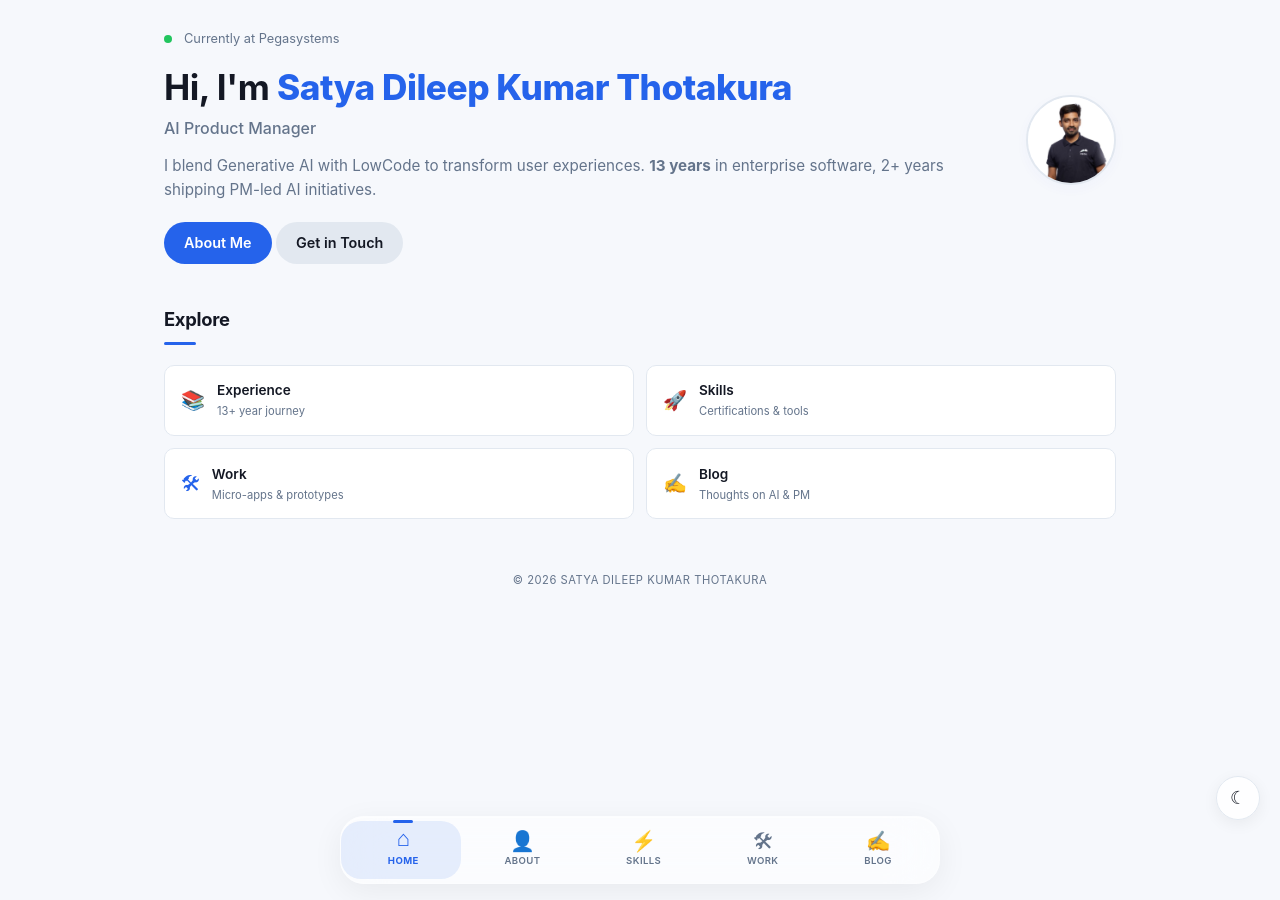
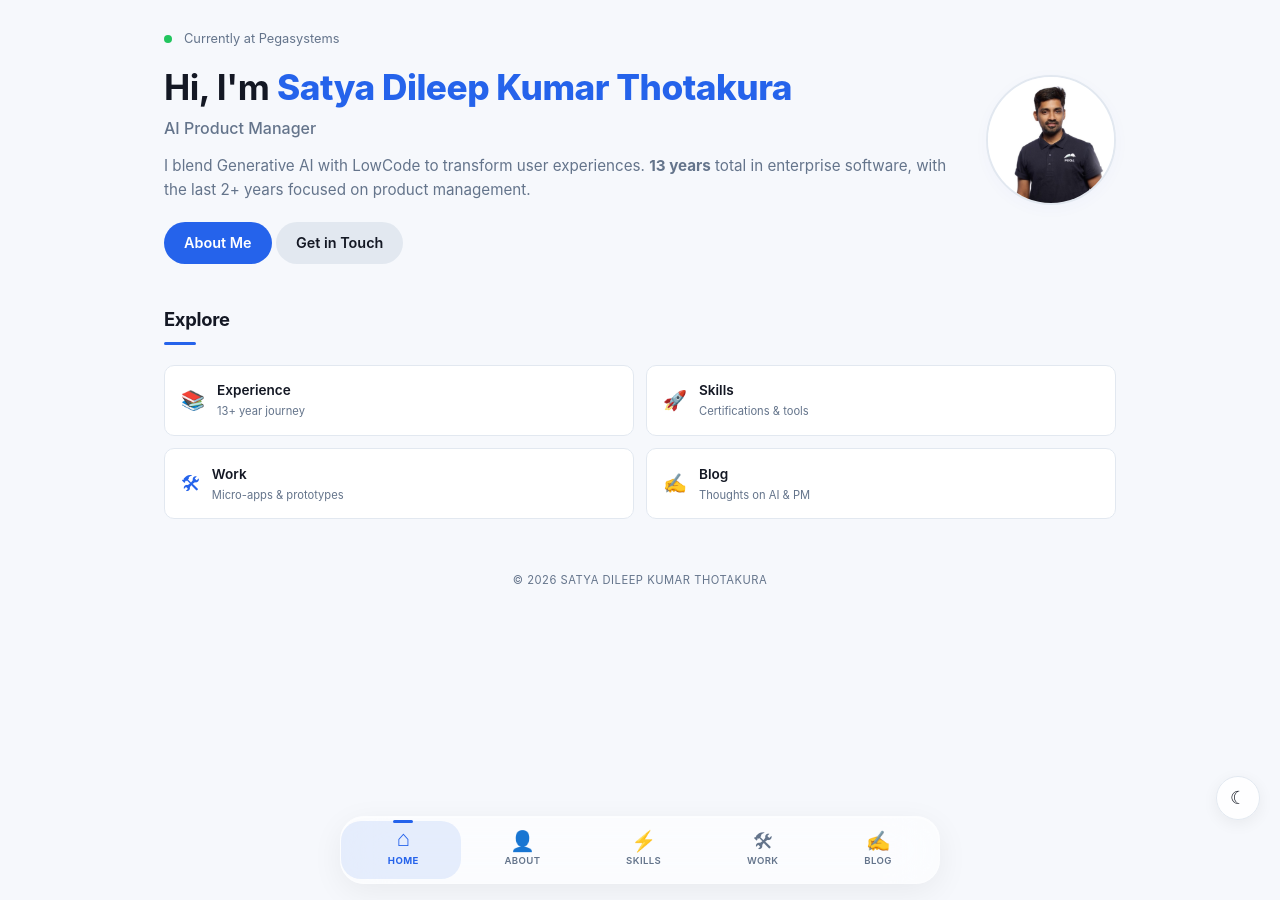
Before and after one commit to SatyaDileep/SatyaDileep.github.io, a Jekyll site: the page built from index.md, in a window 1280 px wide. Built offline with Jekyll 4.4.1, drawn with Linux system fonts in a browser that asks for light colours; part of the change alters nothing that is shown.

Commit message:
Larger avatar (130px); fix experience wording to clarify 2+ PM is within total

```diff
--- a/index.md
+++ b/index.md
@@ -10,14 +10,14 @@ title: Home
 .hero .primary { color: var(--primary); font-weight: 800; }
 .hero .subtitle { font-size: 1rem; color: var(--muted); margin-bottom: 0.75rem; font-weight: 500; }
 .hero p { color: var(--muted); margin: 0 0 1rem; font-size: 0.95rem; line-height: 1.6; }
-.hero-avatar { flex: 0 0 90px; position: relative; }
+.hero-avatar { flex: 0 0 130px; position: relative; }
 .hero-avatar::before {
-  content: ''; position: absolute; inset: -6px; border-radius: 50%;
+  content: ''; position: absolute; inset: -8px; border-radius: 50%;
   background: radial-gradient(circle, var(--primary-dim) 0%, transparent 70%);
   animation: pulseGlow 3s ease-in-out infinite;
 }
 @keyframes pulseGlow { 0%, 100% { transform: scale(1); opacity: 0.6; } 50% { transform: scale(1.08); opacity: 1; } }
-.avatar { width: 90px; height: 90px; border-radius: 50%; object-fit: cover; position: relative; z-index: 1; border: 2px solid var(--border); }
+.avatar { width: 130px; height: 130px; border-radius: 50%; object-fit: cover; position: relative; z-index: 1; border: 2px solid var(--border); }
 .status-dot { display: inline-block; width: 8px; height: 8px; border-radius: 50%; background: #22c55e; margin-right: 6px; vertical-align: middle; }
 .status-text { display: inline-flex; align-items: center; gap: 6px; font-size: 0.8rem; color: var(--muted); margin-bottom: 1rem; }
 .quick-links { display: grid; grid-template-columns: repeat(2, 1fr); gap: 0.75rem; margin-top: 0.5rem; }
@@ -33,8 +33,8 @@ title: Home
 .quick-link-card p { margin: 0; font-size: 0.7rem; color: var(--muted); }
 @media (max-width: 480px) {
   .hero-flex { flex-direction: column; text-align: center; gap: 1.25rem; }
-  .hero-avatar { flex: 0 0 80px; }
-  .avatar { width: 80px; height: 80px; }
+  .hero-avatar { flex: 0 0 100px; }
+  .avatar { width: 100px; height: 100px; }
   .quick-links { grid-template-columns: 1fr 1fr; gap: 0.5rem; }
   .quick-link-card { flex-direction: column; text-align: center; padding: 0.75rem; }
   .quick-link-card .qlb { align-items: center; }
@@ -47,7 +47,7 @@ title: Home
       <div class="status-text"><span class="status-dot"></span> Currently at Pegasystems</div>
       <h1>Hi, I'm <span class="primary">Satya Dileep Kumar Thotakura</span></h1>
       <p class="subtitle">AI Product Manager</p>
-      <p>I blend Generative AI with LowCode to transform user experiences. <strong><span id="exp-years"></span> years</strong> in enterprise software, 2+ years shipping PM-led AI initiatives.</p>
+      <p>I blend Generative AI with LowCode to transform user experiences. <strong><span id="exp-years"></span> years</strong> total in enterprise software, with the last 2+ years focused on product management.</p>
       <div style="margin-top:1.25rem">
         <a href="{{ '/about' | relative_url }}" class="btn">About Me</a>
         <a href="{{ '/contact' | relative_url }}" class="btn secondary">Get in Touch</a>
```
